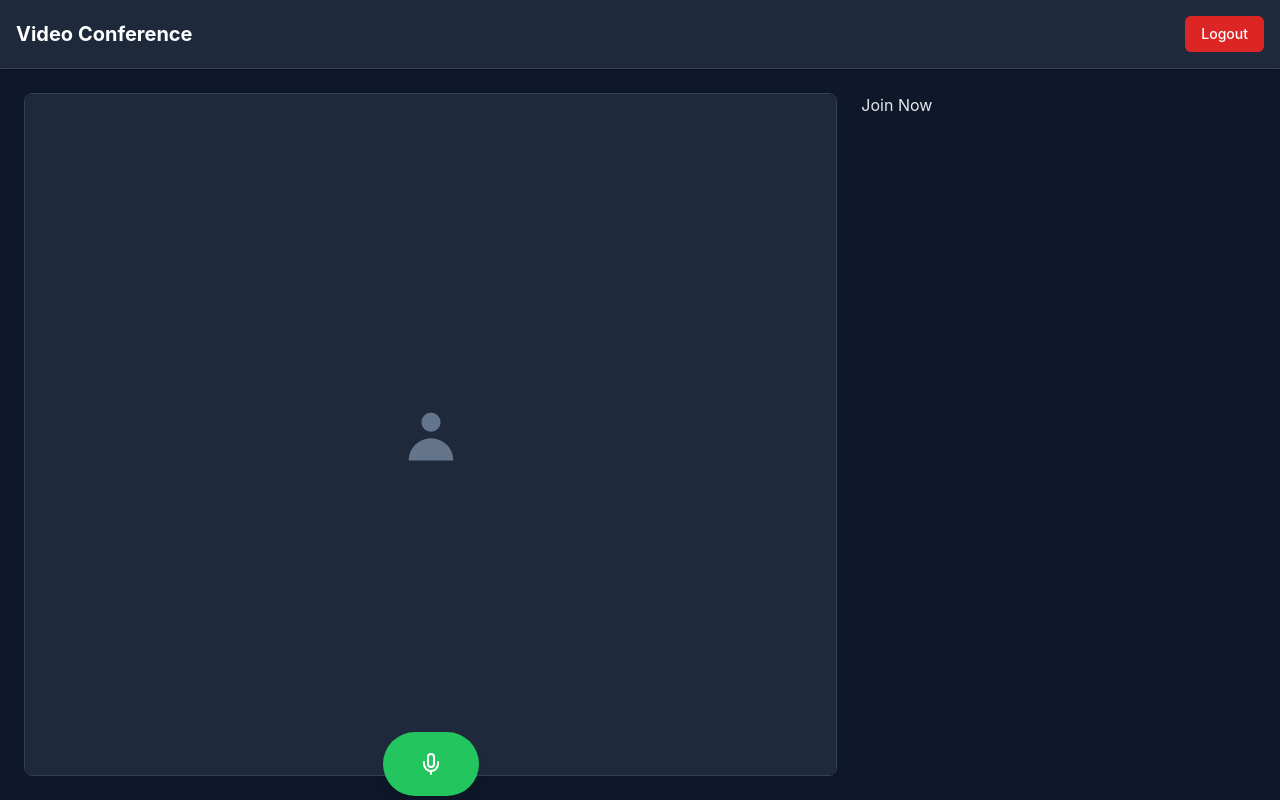
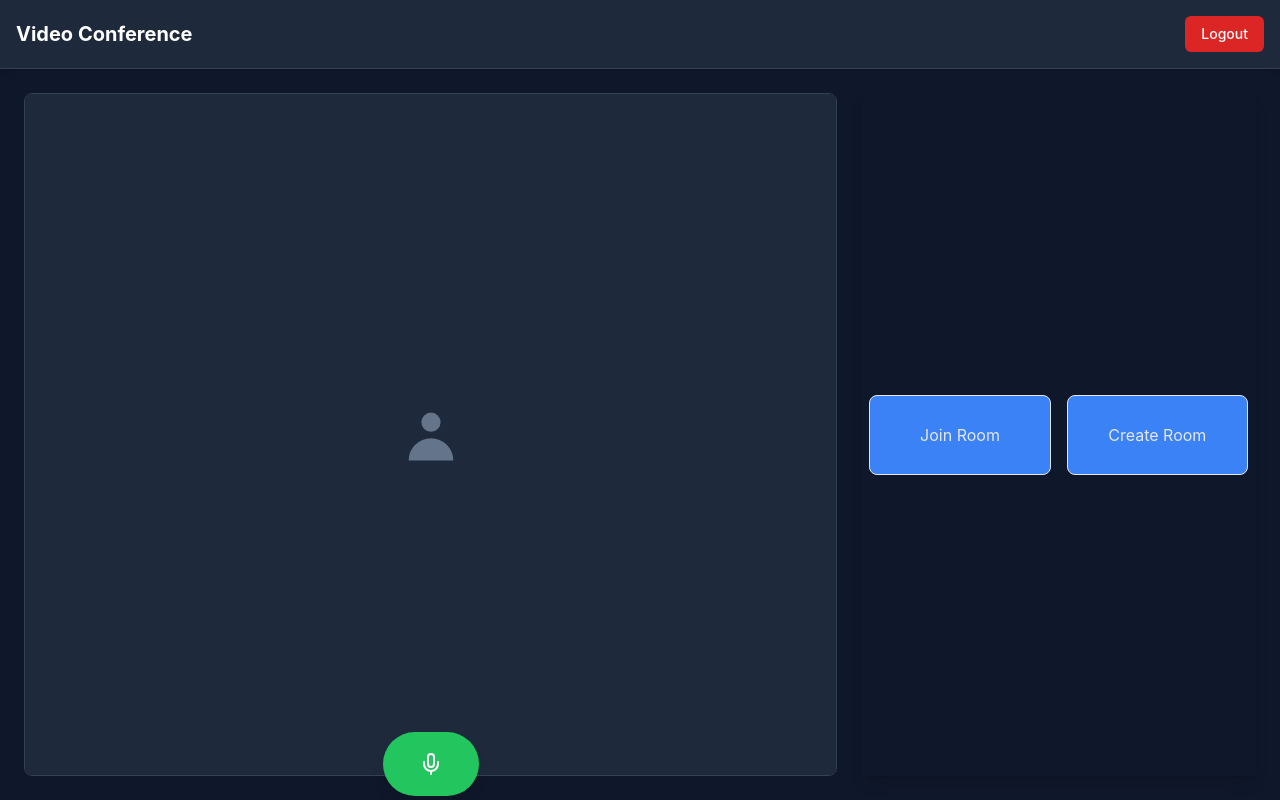
Before and after one commit to alpha-coder13/vc, a React (Create React App) app in the folder video-frontend/: page / in a window 1280 px wide. Built offline with nearby package versions, Linux system fonts and the light colour scheme; no server answers.

Commit message:
messaging addition || rooms feature

```diff
--- a/video-frontend/src/components/ChatBox.tsx
+++ b/video-frontend/src/components/ChatBox.tsx
@@ -1,16 +1,16 @@
 
-import React, { useState, useRef, useEffect } from 'react';
+import React, { useState, useRef, useEffect, useCallback } from 'react';
 import { ChatMessage } from './types';
 import SendIcon from './icons/SendIcon';
 
-const initialMessages: ChatMessage[] = [
-  { id: 1, text: "Hey everyone, welcome to the call!", sender: 'participant', timestamp: "10:30 AM" },
-  { id: 2, text: "Hi there! Glad to be here.", sender: 'user', timestamp: "10:31 AM" },
-  { id: 3, text: "Let's get started in a few minutes.", sender: 'participant', timestamp: "10:31 AM" },
-];
+// const initialMessages: ChatMessage[] = [
+//   { id: 1, text: "Hey everyone, welcome to the call!", sender: 'participant', timestamp: "10:30 AM" },
+//   { id: 2, text: "Hi there! Glad to be here.", sender: 'user', timestamp: "10:31 AM" },
+//   { id: 3, text: "Let's get started in a few minutes.", sender: 'participant', timestamp: "10:31 AM" },
+// ];
 
-const ChatBox: React.FC = () => {
-  const [messages, setMessages] = useState<ChatMessage[]>(initialMessages);
+const ChatBox: React.FC = ({Signalling}) => {
+  const [messages, setMessages] = useState<ChatMessage[]>([]);
   const [newMessage, setNewMessage] = useState('');
   const messagesEndRef = useRef<HTMLDivElement>(null);
 
@@ -22,31 +22,38 @@ const ChatBox: React.FC = () => {
     scrollToBottom();
   }, [messages]);
 
-  const handleSendMessage = (e: React.FormEvent<HTMLFormElement>) => {
-    e.preventDefault();
-    if (newMessage.trim() === '') return;
+  useEffect(()=>{
+    if(Signalling.current){
+        console.log('triggered out');
 
-    const userMessage: ChatMessage = {
-      id: messages.length + 1,
-      text: newMessage,
-      sender: 'user',
-      timestamp: new Date().toLocaleTimeString([], { hour: '2-digit', minute: '2-digit' })
-    };
+      Signalling.current.on('incoming',(data)=>{
+        console.log('triggered');
+        const text = data.message;
+        const id = messages.length+1;
+        const sender = 'participant';
+        const timestamp = new Date().toLocaleTimeString([], { hour: '2-digit', minute: '2-digit' })
+        setMessages((prev)=> ([...prev,{text,id,sender,timestamp}]));
+      })
+    }
+  },[])
 
-    setMessages(prevMessages => [...prevMessages, userMessage]);
-    setNewMessage('');
 
-    // Simulate a reply from the other participant
-    setTimeout(() => {
-        const botMessage: ChatMessage = {
-            id: messages.length + 2,
-            text: "That's a great point!",
-            sender: 'participant',
-            timestamp: new Date().toLocaleTimeString([], { hour: '2-digit', minute: '2-digit' })
-        };
-        setMessages(prevMessages => [...prevMessages, botMessage]);
-    }, 1000);
-  };
+  const handleSendMessage = useCallback((e: React.FormEvent<HTMLFormElement>)=>{
+        e.preventDefault();
+      if (newMessage.trim() === '') return;
+      if(Signalling.current){
+        const text = newMessage;
+        const id = messages.length+1;
+        const sender = 'user';
+        const timestamp = new Date().toLocaleTimeString([], { hour: '2-digit', minute: '2-digit' })
+        setMessages((prev)=> ([...prev,{text,id,sender,timestamp}]));
+        console.log('here');
+        Signalling.current.emit('chatMessage',newMessage);
+
+        setNewMessage('');
+      }
+  },[Signalling.current,newMessage,messages])
+
 
   return (
     <div className="flex flex-col h-full bg-slate-800 rounded-lg border border-slate-700 shadow-lg">
--- a/video-frontend/src/components/MainLayout.tsx
+++ b/video-frontend/src/components/MainLayout.tsx
@@ -1,9 +1,10 @@
 
-import React from 'react';
+import React, { ChangeEvent, useCallback, useEffect, useState } from 'react';
 import VideoPlayer from './VideoElement/component/VideoPlayer';
 import ChatBox from './ChatBox';
 import useRTC from './RTC/hooks';
 import AudioComponent from './AudioElement/components/AudioComponent';
+import '../css/mainLayout.css';
 
 interface MainLayoutProps {
   onLogout: () => void;
@@ -13,17 +14,71 @@ interface MainLayoutProps {
 
 // --- Style Notes ---
 // These classes would be defined in your CSS file to match the dark theme.
-// .pre-join-container { display: flex; flex-direction: column; ... }
-// .device-controls button { background: #4A5568; ... }
-// .join-button { background: #3B82F6; ... }
-// .settings-link { color: #9CA3AF; ... }
+//
 
-const JoinLobby = ({ onJoin }) => {
+const JoinLobby = ({ onJoin, RoomAPI }) => {
+  const [joinState, setJoinState] =  useState<number>(1);
+  const [roomID, setRoomID] =  useState<string>("");
+  // Join States :
+  // 1 : native state
+  // 2 : Input State
+  const createRoom = useCallback(()=>{
+      if(RoomAPI.current){
+          fetch(RoomAPI.current,{
+            headers:{
+              'Content-type':'application/json',
+            },
+            mode:'cors',
+            method:'GET'
+          }).then((data)=>{
+            if(!data.ok)return;
+            return data.json();
+          }).then((data)=>{
+            if(data.data.room_id){
+              setRoomID(data.data.room_id);
+            }else{
+              // handle Error
+            }
+          }).catch((err) => {
+            // handle Error
+          })
+
+          setJoinState(3);
+      }
+  },[RoomAPI.current])
+
+  const joinRoom = ()=>{
+    setJoinState(2);
+  }
+  const handleRoomInput = (e : ChangeEvent<HTMLInputElement>) => {
+     setRoomID(prev => e.target.value);
+  }
+  const handleJoin = (e :MouseEvent)=>{
+      onJoin(roomID);
+  }
   return (
-    <div className="pre-join-container">
-      <button className="join-button" onClick={onJoin}>
-        Join Now
-      </button>
+   <div className="flex h-full  border-slate-700 shadow-lg justify-center items-center">
+      {
+        joinState == 1 ? (
+          <>
+          <button className="rounded-lg border h-20 mx-2  join-button  flex-1" onClick={joinRoom}>
+            Join Room
+          </button>
+          <button className="rounded-lg border h-20 mx-2 join-button flex-1" onClick={createRoom}>
+            Create Room
+          </button>
+          </>
+        ):
+        (
+          <>
+          <input className={`rounded-lg border h-20 mx-2 bg-slate-800 flex-1 px-3 ${joinState==3 && "select-all caret-transparent"}`} placeholder='RoomID' value={roomID} onChange={handleRoomInput} disabled={joinState ==3 ? true : false}>
+          </input>
+          <button className="rounded-lg border h-20 mx-2 join-button flex-1" onClick={handleJoin}>
+            Join
+          </button>
+          </>
+        )
+      }
     </div>
   );
 };
@@ -32,7 +87,7 @@ const JoinLobby = ({ onJoin }) => {
 const MainLayout: React.FC<MainLayoutProps> = ({ onLogout }) => {
 
 
-  const {makeCall, hangup, connectionState,RTCConnection,MediaStreamSent} = useRTC();
+  const {makeCall, hangup, connectionState,RTCConnection,MediaStreamSent ,Signalling, RoomAPI} = useRTC();
   return (
     <div className="flex flex-col h-screen bg-slate-900">
       <header className="flex items-center justify-between p-4 bg-slate-800 border-b border-slate-700 shadow-md">
@@ -51,9 +106,10 @@ const MainLayout: React.FC<MainLayoutProps> = ({ onLogout }) => {
             <AudioComponent RTCPeerConnection={RTCConnection} MediaStreamSent={MediaStreamSent}/>
           </VideoPlayer>
         </div>
-        <div className="lg:col-span-1 flex flex-col h-full">
-          {connectionState == 'connected' && <ChatBox />}
-          {connectionState !== 'connected' && <JoinLobby onJoin={makeCall}/>}
+        <div className="lg:col-span-1 flex flex-col h-full ">
+          {connectionState == 'connected' && <ChatBox Signalling={Signalling} />}
+           {/* <ChatBox /> */}
+          {connectionState !== 'connected' && <JoinLobby onJoin={makeCall} RoomAPI={RoomAPI}/>}
         </div>
       </main>
     </div>
--- a/video-frontend/src/components/RTC/hooks/index.js
+++ b/video-frontend/src/components/RTC/hooks/index.js
@@ -14,23 +14,28 @@ const useRTC = (videoSourceRef) => {
                 "credential": "3eaWHipwNR2UDW1ipGvUvcvQL4Y=",
                 "urls": [
                     "turn:128.199.26.238:10000?transport=tcp",
-                    "turn:128.199.26.238:10001?transport=udp"
+                    "turn:128.199.26.238:11000?transport=udp"
                 ]
-            }
+            },
         ]
     }
-    const Signalling = useRef(io("wss://vc-service.onrender.com/",{
+    // const Signalling = useRef(io("wss://vc-service.onrender.com/",{
+    //     autoConnect:false,
+    // }));
+    // const RoomAPI =  useRef('https://vc-service.onrender.com/createRoom')
+    const Signalling = useRef(io("ws://localhost:3001/",{
         autoConnect:false,
     }));
-    // const Signalling = useRef(io("ws://localhost:3001/",{
-    //     autoConnect:false,
-    // }));
+    const RoomAPI =  useRef('http://localhost:3001/createRoom')
+
     const RTCConnection = useRef();
     const [connectionState, setConnectionState] = useState("new");
     const [signalingState , setSignallingState]  = useState("");
-
+    const [error, setError] = useState({
+        message: "",
+        showErrorClassname:"d-none",
+    })
     const MediaStreamSent = useRef(new MediaStream());
-
     useEffect(()=>{
 
         if(Signalling.current && connectionState == 'disconnected' ){
@@ -54,7 +59,7 @@ const useRTC = (videoSourceRef) => {
 
         RTCConnection.current.onicecandidate = (event) => {
             if(event.candidate){
-                // console.log(event);
+                console.log(event);
                 Signalling.current.emit('iceCandidate', event.candidate)
             }
         }
@@ -99,6 +104,14 @@ const useRTC = (videoSourceRef) => {
         })
 
 
+        Signalling.current.on('error',async(data)=>{
+            console.log(data);
+              setError({
+                message : data.message,
+                showErrorClassname:1
+              })
+        })
+
         return ()=>{
             RTCConnection.current?.close();
             Signalling.current?.disconnect();
@@ -106,21 +119,24 @@ const useRTC = (videoSourceRef) => {
 
     }, [])
 
-    async function makeCall(){
+    async function makeCall(RoomID){
         if(!RTCConnection.current || !Signalling.current){
-            console.log("not established yet");
+            console.log("not initialized yet");
             return ;
         }
 
-        if(RTCConnection.current.signalingState !== 'stable'){
-            console.log('Cannot create offer in current state:', RTCConnection.current.signalingState,'restarting');
-            return;
-            // return;
+        if(RoomID){
+            Signalling.current.connect();
+            Signalling.current.emit('joinRoom',{RoomID});
+            if(RTCConnection.current.signalingState !== 'stable'){
+                console.log('Cannot create offer in current state:', RTCConnection.current.signalingState);
+                return;
+            }
+            const offer = await RTCConnection.current.createOffer();
+            RTCConnection.current.setLocalDescription(offer);
+            Signalling.current.emit('sendOffer',{'offer': offer});
         }
-        Signalling.current.connect();
-        const offer = await RTCConnection.current.createOffer();
-        RTCConnection.current.setLocalDescription(offer);
-        Signalling.current.emit('sendOffer',{'offer': offer});
+
     }
 
     const hangup = () => {
@@ -130,7 +146,7 @@ const useRTC = (videoSourceRef) => {
 
     };
 
-    return {makeCall, hangup, connectionState, RTCConnection, MediaStreamSent}
+    return {makeCall, hangup, connectionState, RTCConnection, MediaStreamSent, Signalling,error, RoomAPI}
 }
 
 
--- /dev/null
+++ b/video-frontend/src/css/mainLayout.css
@@ -0,0 +1,4 @@
+.pre-join-container { display: flex; flex-direction: column;}
+ .device-controls button { background: #4A5568; }
+ .join-button { background: #3B82F6;}
+ .settings-link { color: #9CA3AF;}
```
Also changed, not shown: video-frontend/src/contexts/RTCcontext.ts (added, +10 -0 lines).
